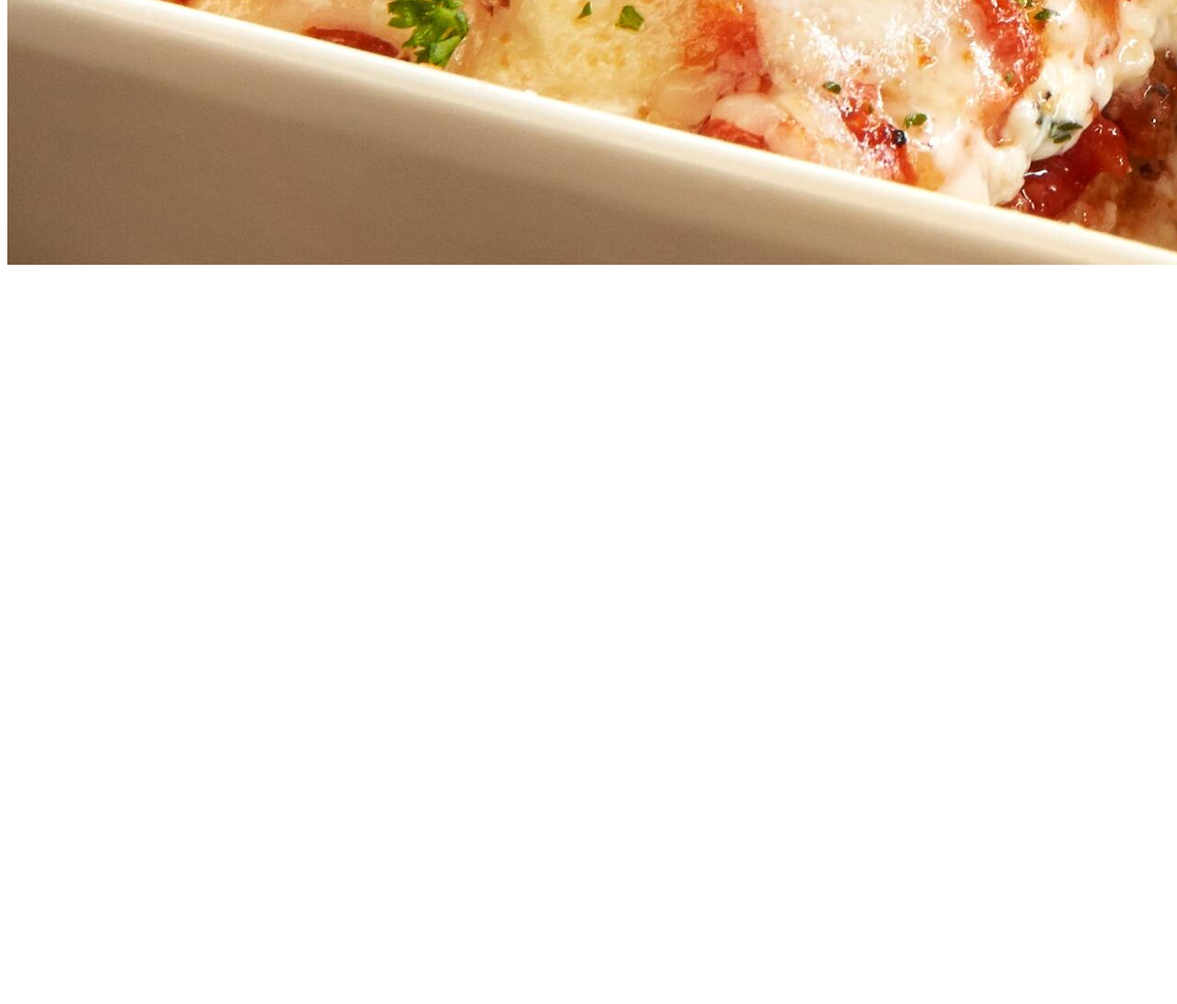
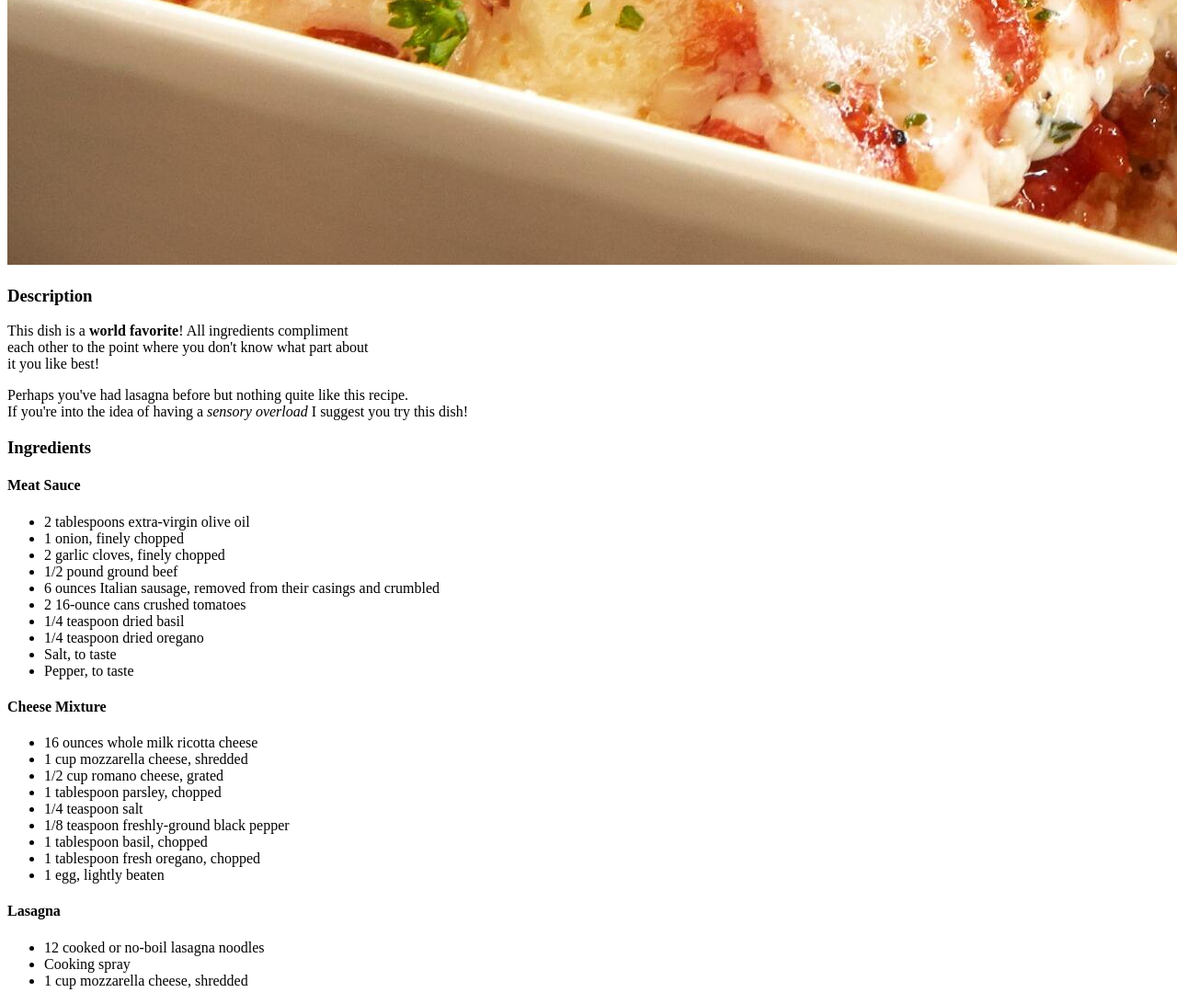
Before and after one commit to Jobediah679/odin-recipes, a plain HTML site: page recipes/lasagna.html in a window 1280 px wide. Shown: the part 1531-2623 px from the top of the page at 92% size. Before the commit the page ends 1831 px from the top, so only its background shows below. Drawn offline with Linux system fonts and the light colour scheme.

Commit message:
lasagna.html

```diff
--- a/recipes/lasagna.html
+++ b/recipes/lasagna.html
@@ -8,5 +8,47 @@
     <body>
         <h1>Lasagna</h1>
         <img src="lasagna.jpg" alt="perfect looking lasagna">
+        <h3>Description</h3>
+        <p>This dish is a <strong>world favorite</strong>! All ingredients compliment<br>
+            each other to the point where you don't know what part about<br>
+            it you like best!</p>
+        <p>Perhaps you've had lasagna before but nothing quite like this recipe.<br>
+        If you're into the idea of having a <em>sensory overload</em> I suggest you try this dish!</p>
+
+        <h3>Ingredients</h3>
+        <h4>Meat Sauce</h4>
+        <ul>
+            <li>2 tablespoons extra-virgin olive oil</li>
+            <li>1 onion, finely chopped</li>
+            <li>2 garlic cloves, finely chopped</li>
+            <li>1/2 pound ground beef</li>
+            <li>6 ounces Italian sausage, removed from their casings and crumbled</li>
+            <li>2 16-ounce cans crushed tomatoes</li>
+            <li>1/4 teaspoon dried basil</li>
+            <li>1/4 teaspoon dried oregano</li>
+            <li>Salt, to taste</li>
+            <li>Pepper, to taste</li>
+        </ul>
+
+        <h4>Cheese Mixture</h4>
+        <ul>
+            <li>16 ounces whole milk ricotta cheese</li>
+            <li>1 cup mozzarella cheese, shredded</li>
+            <li>1/2 cup romano cheese, grated</li>
+            <li>1 tablespoon parsley, chopped</li>
+            <li>1/4 teaspoon salt</li>
+            <li>1/8 teaspoon freshly-ground black pepper</li>
+            <li>1 tablespoon basil, chopped</li>
+            <li>1 tablespoon fresh oregano, chopped</li>
+            <li>1 egg, lightly beaten</li>
+        </ul>
+
+        <h4>Lasagna</h4>
+        <ul>
+            <li>12 cooked or no-boil lasagna noodles</li>
+            <li>Cooking spray</li>
+            <li>1 cup mozzarella cheese, shredded</li>
+        </ul>
+
     </body>
 </html>
```
